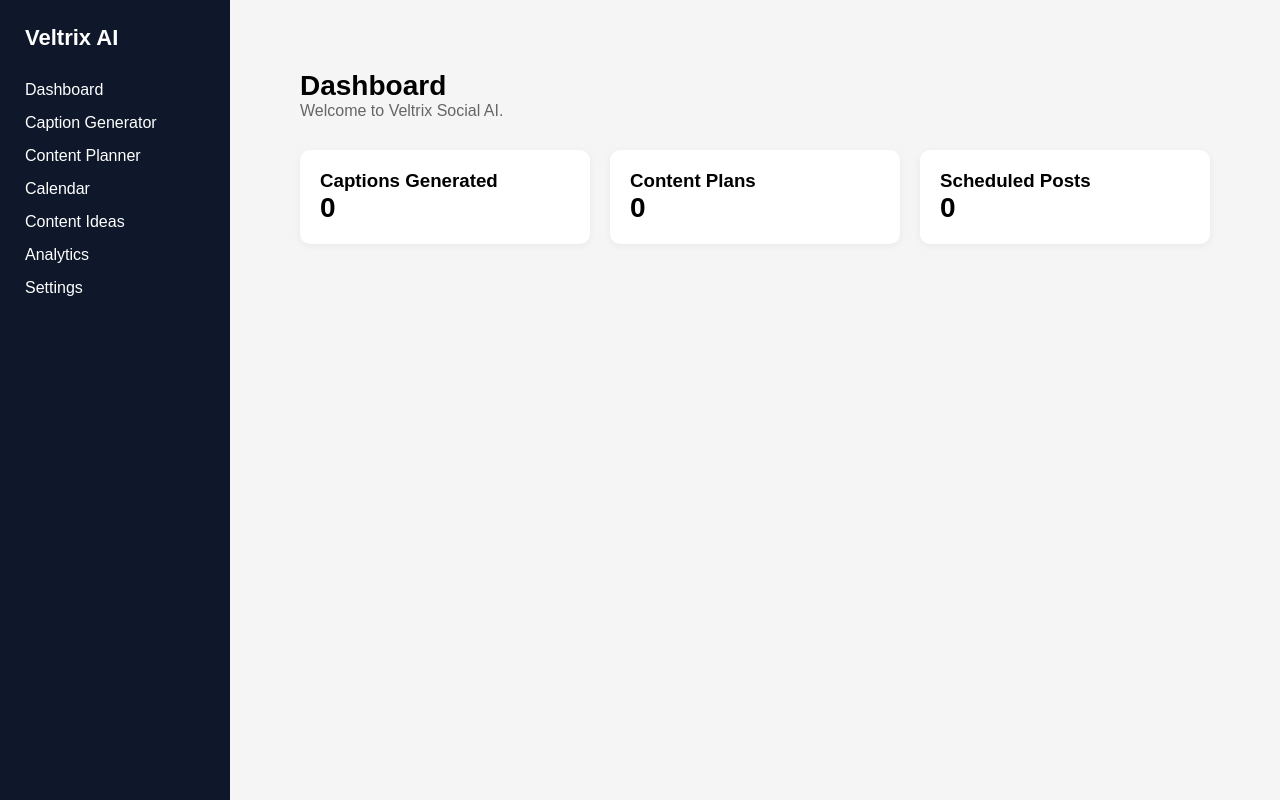
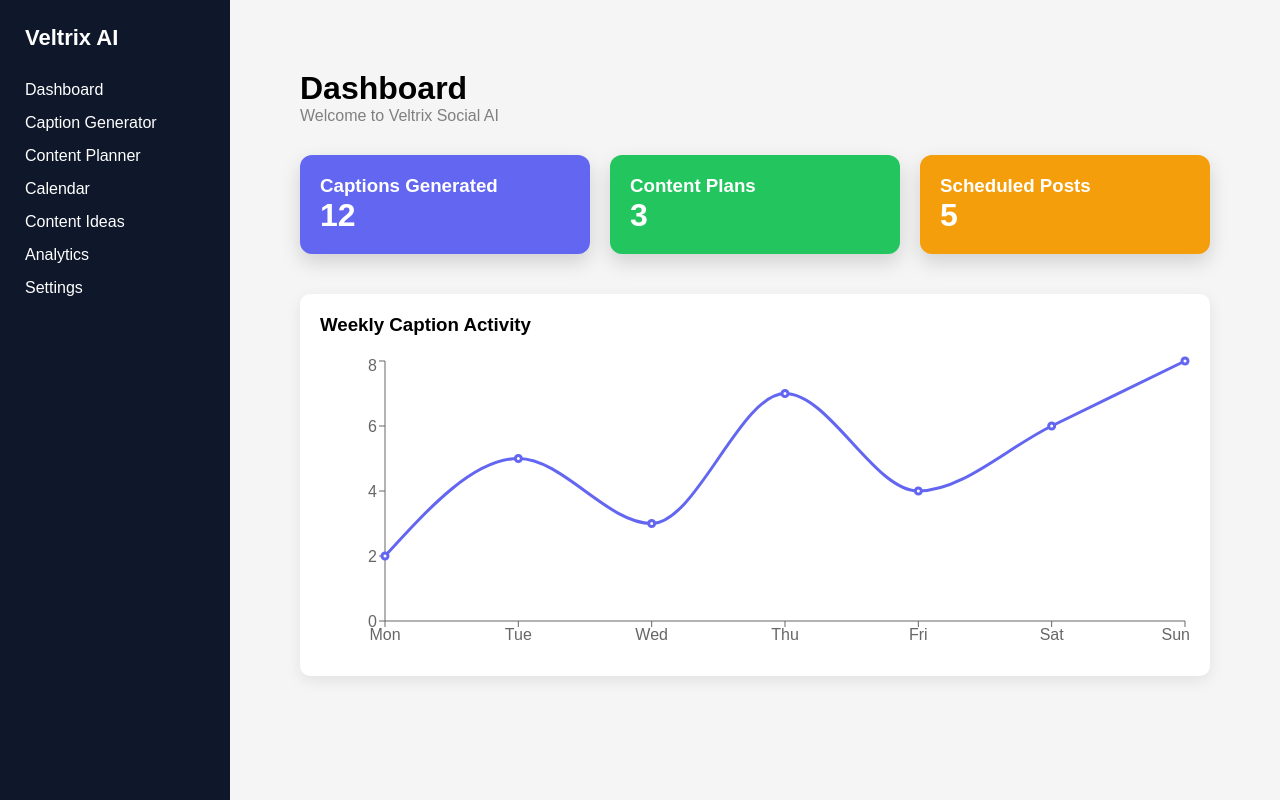
Before and after one commit to syedfaraz0099-sketch/veltrix-social-ai, a Next.js app in the folder frontend/: page /dashboard in a window 1280 px wide. Built offline with nearby package versions, Linux system fonts and the light colour scheme; no server answers; the database is empty.

Commit message:
Update page.tsx

```diff
--- a/frontend/app/dashboard/page.tsx
+++ b/frontend/app/dashboard/page.tsx
@@ -1,35 +1,42 @@
 "use client"
 
-import { useEffect, useState } from "react"
-import { supabase } from "../../lib/supabase"
+import {
+  LineChart,
+  Line,
+  XAxis,
+  YAxis,
+  Tooltip,
+  ResponsiveContainer
+} from "recharts"
+
+const data = [
+  { day: "Mon", captions: 2 },
+  { day: "Tue", captions: 5 },
+  { day: "Wed", captions: 3 },
+  { day: "Thu", captions: 7 },
+  { day: "Fri", captions: 4 },
+  { day: "Sat", captions: 6 },
+  { day: "Sun", captions: 8 }
+]
 
 export default function DashboardPage() {
 
-  const [captionCount, setCaptionCount] = useState(0)
+  return (
 
-  useEffect(() => {
-    fetchStats()
-  }, [])
-
-  async function fetchStats() {
-
-    const { count } = await supabase
-      .from("captions")
-      .select("*", { count: "exact", head: true })
-
-    setCaptionCount(count || 0)
-  }
-
-  return (
     <div style={{ padding: "30px" }}>
 
-      <h1 style={{ fontSize: "28px", fontWeight: "bold" }}>
+      <h1 style={{
+        fontSize: "32px",
+        fontWeight: "bold"
+      }}>
         Dashboard
       </h1>
 
-      <p style={{ color: "#666" }}>
-        Welcome to Veltrix Social AI.
+      <p style={{ color: "gray" }}>
+        Welcome to Veltrix Social AI
       </p>
+
+      {/* Stat cards */}
 
       <div
         style={{
@@ -40,50 +47,67 @@ export default function DashboardPage() {
         }}
       >
 
-        <div
-          style={{
-            background: "#fff",
-            padding: "20px",
-            borderRadius: "10px",
-            boxShadow: "0 2px 8px rgba(0,0,0,0.05)"
-          }}
-        >
+        <div style={card("#6366f1")}>
           <h3>Captions Generated</h3>
-          <p style={{ fontSize: "28px", fontWeight: "bold" }}>
-            {captionCount}
-          </p>
+          <h1>12</h1>
         </div>
 
-        <div
-          style={{
-            background: "#fff",
-            padding: "20px",
-            borderRadius: "10px",
-            boxShadow: "0 2px 8px rgba(0,0,0,0.05)"
-          }}
-        >
+        <div style={card("#22c55e")}>
           <h3>Content Plans</h3>
-          <p style={{ fontSize: "28px", fontWeight: "bold" }}>
-            0
-          </p>
+          <h1>3</h1>
         </div>
 
-        <div
-          style={{
-            background: "#fff",
-            padding: "20px",
-            borderRadius: "10px",
-            boxShadow: "0 2px 8px rgba(0,0,0,0.05)"
-          }}
-        >
+        <div style={card("#f59e0b")}>
           <h3>Scheduled Posts</h3>
-          <p style={{ fontSize: "28px", fontWeight: "bold" }}>
-            0
-          </p>
+          <h1>5</h1>
         </div>
+
+      </div>
+
+      {/* Chart */}
+
+      <div
+        style={{
+          marginTop: "40px",
+          background: "white",
+          padding: "20px",
+          borderRadius: "10px",
+          boxShadow: "0 5px 15px rgba(0,0,0,0.08)"
+        }}
+      >
+
+        <h3 style={{ marginBottom: "20px" }}>
+          Weekly Caption Activity
+        </h3>
+
+        <ResponsiveContainer width="100%" height={300}>
+          <LineChart data={data}>
+            <XAxis dataKey="day" />
+            <YAxis />
+            <Tooltip />
+            <Line
+              type="monotone"
+              dataKey="captions"
+              stroke="#6366f1"
+              strokeWidth={3}
+            />
+          </LineChart>
+        </ResponsiveContainer>
 
       </div>
 
     </div>
   )
 }
+
+function card(color: string) {
+
+  return {
+    background: color,
+    color: "white",
+    padding: "20px",
+    borderRadius: "12px",
+    boxShadow: "0 8px 20px rgba(0,0,0,0.15)"
+  }
+
+}
```
